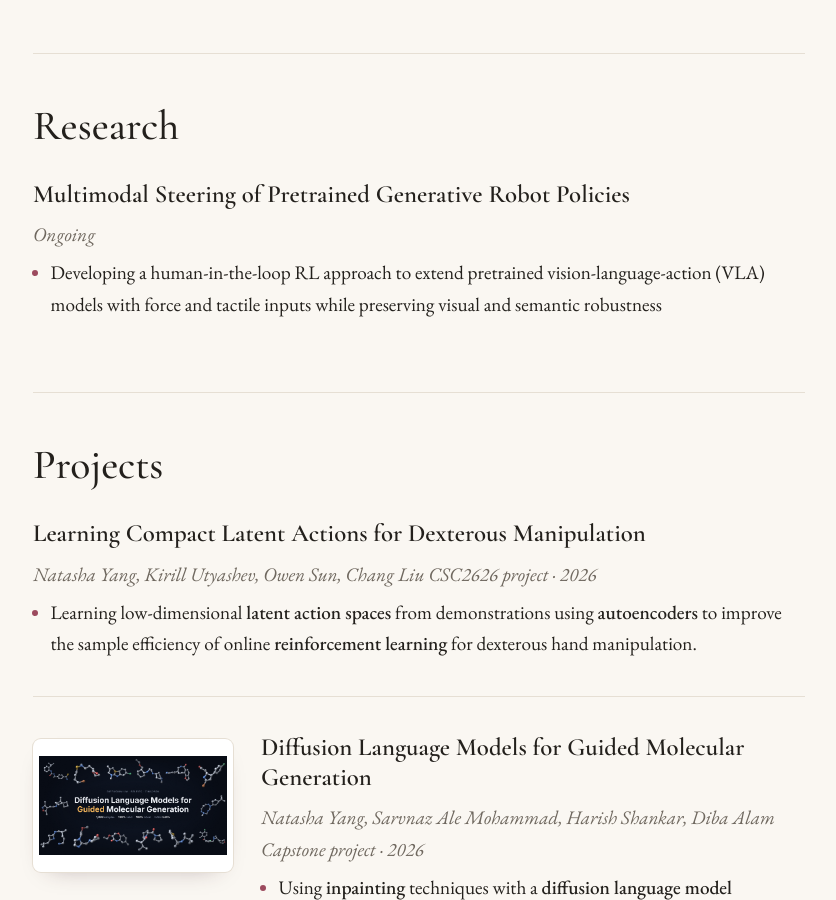
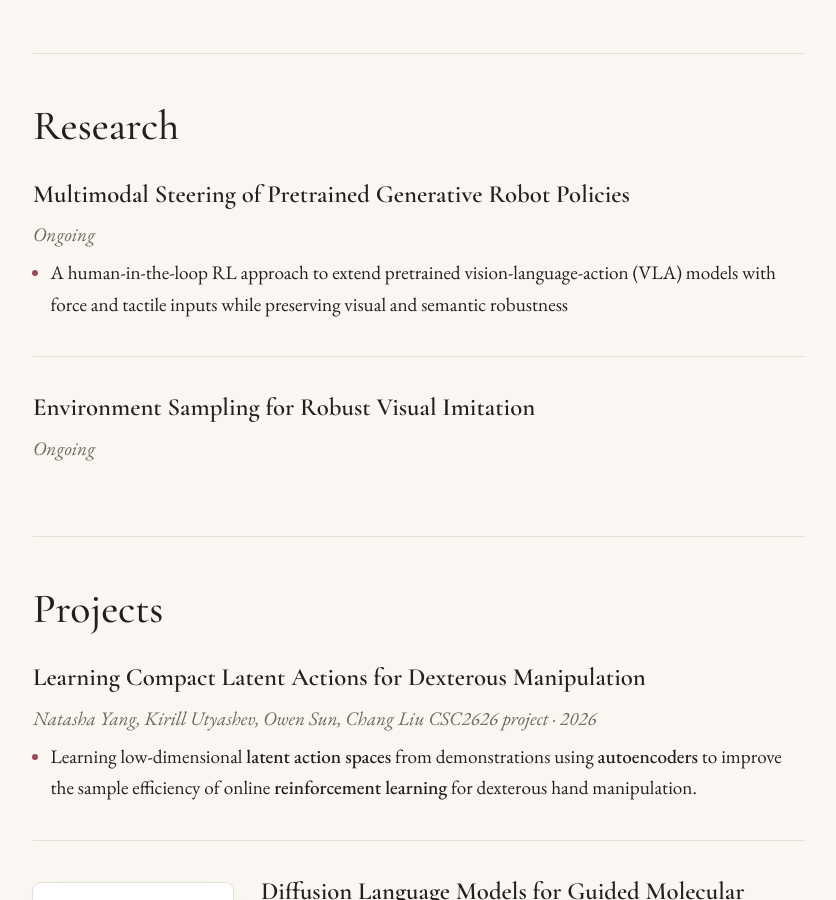
Before and after one commit to Natasha-Yang/Natasha-Yang.github.io, a Jekyll site: the page built from index.md, in a window 1280 px wide and 900 px high, scrolled down 804 px. Shown: the whole window, without its empty margins (221-1057 px from the left). Built offline with Jekyll 4.4.1, drawn with Linux system fonts in a browser that asks for light colours.

Commit message:
update research

```diff
--- a/_includes/research.md
+++ b/_includes/research.md
@@ -1,3 +1,6 @@
 ### Multimodal Steering of Pretrained Generative Robot Policies
 *Ongoing*
-- Developing a human-in-the-loop RL approach to extend pretrained vision-language-action (VLA) models with force and tactile inputs while preserving visual and semantic robustness
+- A human-in-the-loop RL approach to extend pretrained vision-language-action (VLA) models with force and tactile inputs while preserving visual and semantic robustness
+
+### Environment Sampling for Robust Visual Imitation
+*Ongoing*
```
